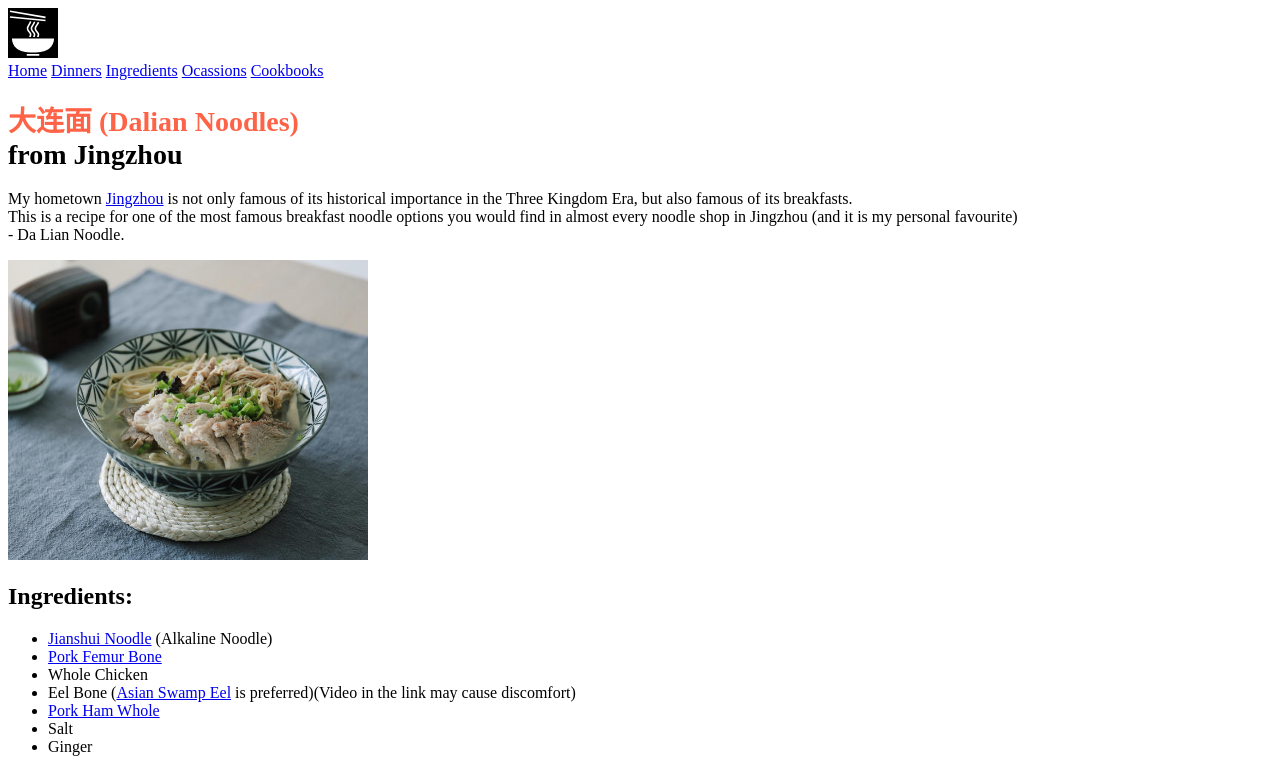
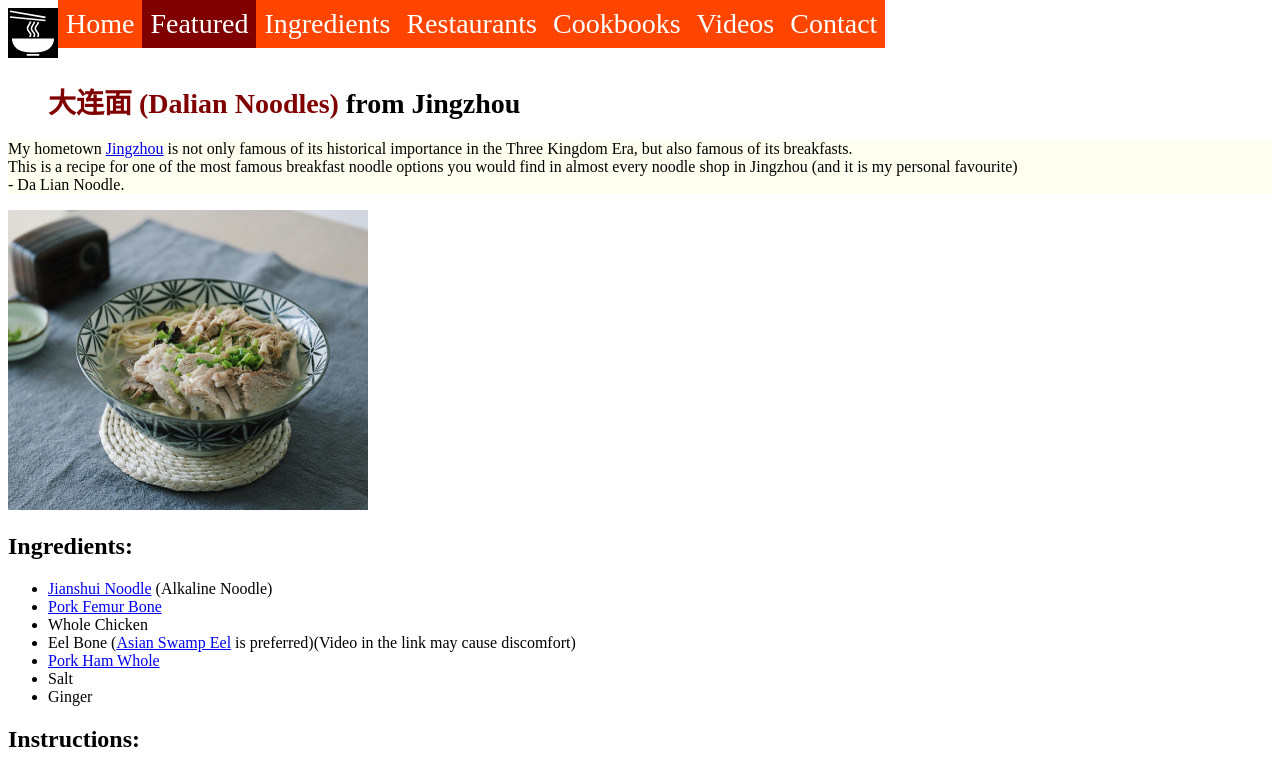
Before and after one commit to SyncLair07/SinclairWebDevS24, a plain HTML site: page Week03/Recipe_Week3.html in a window 1280 px wide. Shown: the top 770 px of the page. Drawn offline with Linux system fonts and the light colour scheme.

Commit message:
alt navi

```diff
--- a/Week02/recipe_week2_with_tags.html
+++ b/Week03/Recipe_Week3.html
@@ -4,31 +4,60 @@
     <title>大连面 (Da Lian Noodles) Recipe</title>
     <meta charset="utf-8">
     <meta name="viewport" content="width=device-width, initial-scale=1">
+    <link rel="stylesheet" href="css/Recipe_Web_Style.css" />
+    <link rel="icon" type="image/x-icon" href="DaLianNoodle.ico">
+    <style>
+     h1{
+      margin-left: 40px;
+     }
+    </style>
   </head>
   <body>
     <header>
-      <img src="img/noodles_logo.svg" alt="noodles logo" width="50" height="50"/>
-        <nav> <a href="#home">Home</a>
-          <a href="#Dinners">Dinners</a>
-          <a href="#Ingredients">Ingredients</a>
-          <a href="#Ocassions">Ocassions</a>
-          <a href="#Cookbooks">Cookbooks</a>
-        </nav>
+      <img src="../Week02/img/Noodles_Logo.svg" alt="noodles logo" width="50" height="50"/>
+      <nav>
+            <ul>
+                <li>
+                    <a href="Homepage.html">Home</a>
+                </li>
+                <li>
+                    <a class="active" href="Recipe_Week3.html">Featured</a>
+                </li>
+                <li>
+                    <a href="#Ingredients">Ingredients</a>
+                </li>
+                <li>
+                    <a href="#Restaurant Recommendations">Restaurants</a>
+                </li>
+                <li>
+                    <a href="#Cookbooks">Cookbooks</a>
+                </li>
+                <Li>
+                    <a href="#Videos">Videos</a>
+                </Li>
+                <li style="float:right">
+                    <a href="#Contact">Contact</a>
+                </li>
+            </ul>
+      </nav>
     </header>
 
-    <h1 style="font-size: 28px"><div style="color: tomato;">大连面 (Dalian Noodles)</div>  from Jingzhou</h1>
 
-    <p>
+    <!-- split the name of noodle to left and picture to right -->
+    <div class ="splitview">
+      <h1 style="font-size: 28px"> <span style="color: maroon;">大连面 (Dalian Noodles)</span> from Jingzhou</h1>
+      <p style="background-color:ivory;">
       My hometown
       <a href="https://en.wikipedia.org/wiki/Jingzhou" target="_blank">Jingzhou</a> is not only
       famous of its historical importance in the Three Kingdom Era, but also
       famous of its breakfasts. <br>This is a recipe for one of the most famous
       breakfast noodle options you would find in almost every noodle shop in
       Jingzhou (and it is my personal favourite)<br> - Da Lian Noodle.
-    </p>
-    <p><img src="../Week01/DaLianNoodle.jpg" alt="Da Lian Noodle" width="360" height="300"/></p>
-
-    <h2>Ingredients:</h2>
+      </p>
+      <p><img src="../Week01/DaLianNoodle.jpg" alt="Da Lian Noodle" width="360" height="300"/></p>
+    </div>
+    <!-- ingredients -->
+    <h2 class="ingredients">Ingredients:</h2>
     <ul>
       <li>
         <a href="https://redhousespice.com/alkaline-noodles-ramen-noodles/" target="_blank"
@@ -51,7 +80,7 @@
       <li>Ginger</li>
     </ul>
 
-    <h2>Instructions:</h2>
+    <h2 class="instructions">Instructions:</h2>
     <ol>
       <li>
         Blanch the chicken, eel bone, pork femur bone and ham to remove the
@@ -103,5 +132,13 @@
       <a href ="#StickyRiceYoutiaoWrap">Sticky Rice Youtiao Wrap</a><br>
 
     </p>
+
+    <footer>
+      <a href="#Youtube">Youtube</a>
+      <a href="#Instagram">Instagram</a>
+      <a href="#Facebook">Facebook</a>
+      <a href="#GoogleMap">Google Map List</a>
+    </footer>
+
   </body>
 </html>
--- /dev/null
+++ b/Week03/css/Recipe_Web_Style.css
@@ -0,0 +1,33 @@
+
+header nav ul{
+    list-style-type: none;
+    margin-left: 50px;
+    margin-top: 0px;
+    padding: 0;
+    overflow: hidden;
+    background-color: orangered;
+    font-size: 28px;
+    position: fixed;
+    top: 0;
+}
+
+header nav ul li {
+    float: left;
+  }
+
+header nav ul li a {
+    display: block;
+    color: white;
+    padding: 8px;
+    font-style: normal;
+    text-decoration: none;
+  }
+
+  header nav ul li a:hover {
+    background-color: darkorange;
+    color: antiquewhite;
+  }
+
+  .active{
+    background-color: maroon;
+  }
--- /dev/null
+++ b/Week03/css/homepage.css
@@ -0,0 +1,38 @@
+
+header nav ul{
+    list-style-type: none;
+    margin-left: 50px;
+    margin-top: 0px;
+    padding: 0;
+    overflow: hidden;
+    background-color: orangered;
+    font-size: 28px;
+    position: fixed;
+    top: 0;
+}
+
+header nav ul li {
+    float: left;
+  }
+
+header nav ul li a {
+    display: block;
+    color: white;
+    padding: 8px;
+    font-style: normal;
+    text-decoration: none;
+  }
+
+  header nav ul li a:hover {
+    background-color: darkorange;
+    color: antiquewhite;
+  }
+
+  header nav ul li a.active{
+    background-color: maroon;
+    color: antiquewhite;
+  }
+
+  .active{
+    background-color: maroon;
+  }
```
Also changed, not shown: Week02/Recipe_Week2.html (added, +117 -0 lines), Week03/Homepage.html (added, +49 -0 lines), Week03/DaLianNoodle.ico (added), Week03/NoodleLogo.ico (added), Week04/Recipe_Week4.html (added), Week04/css/Recipe_Web_Style.css (added), 1 other file.
